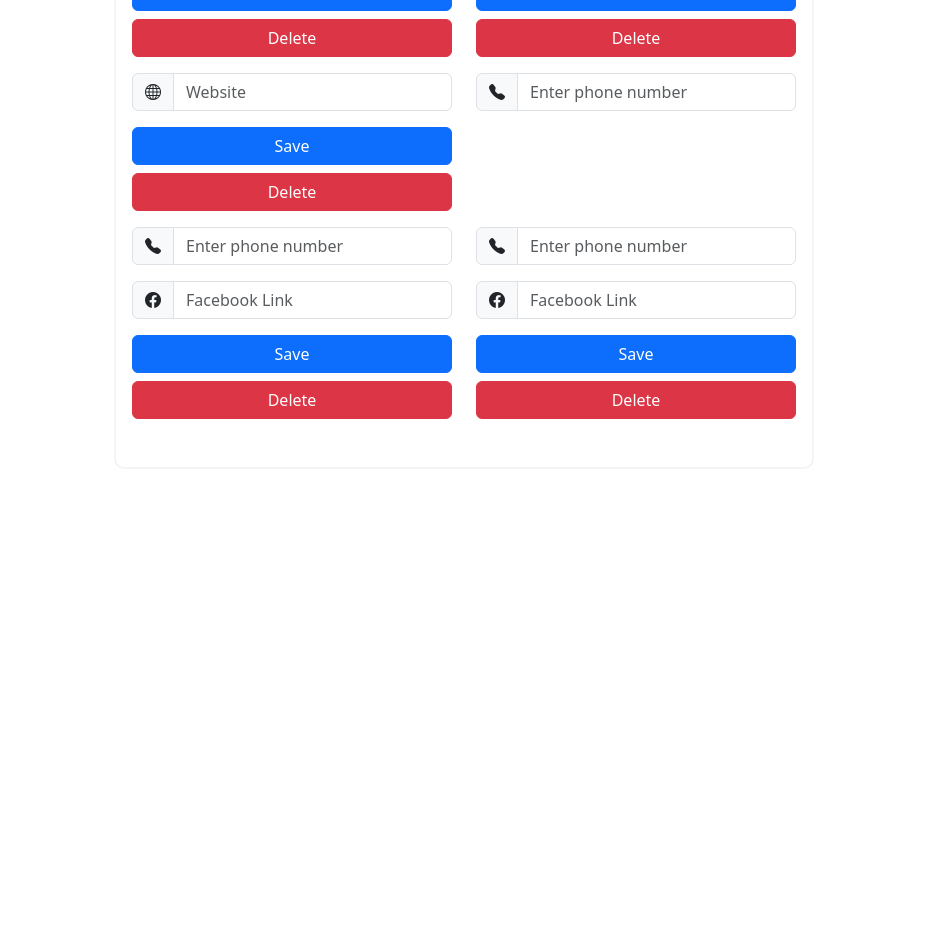
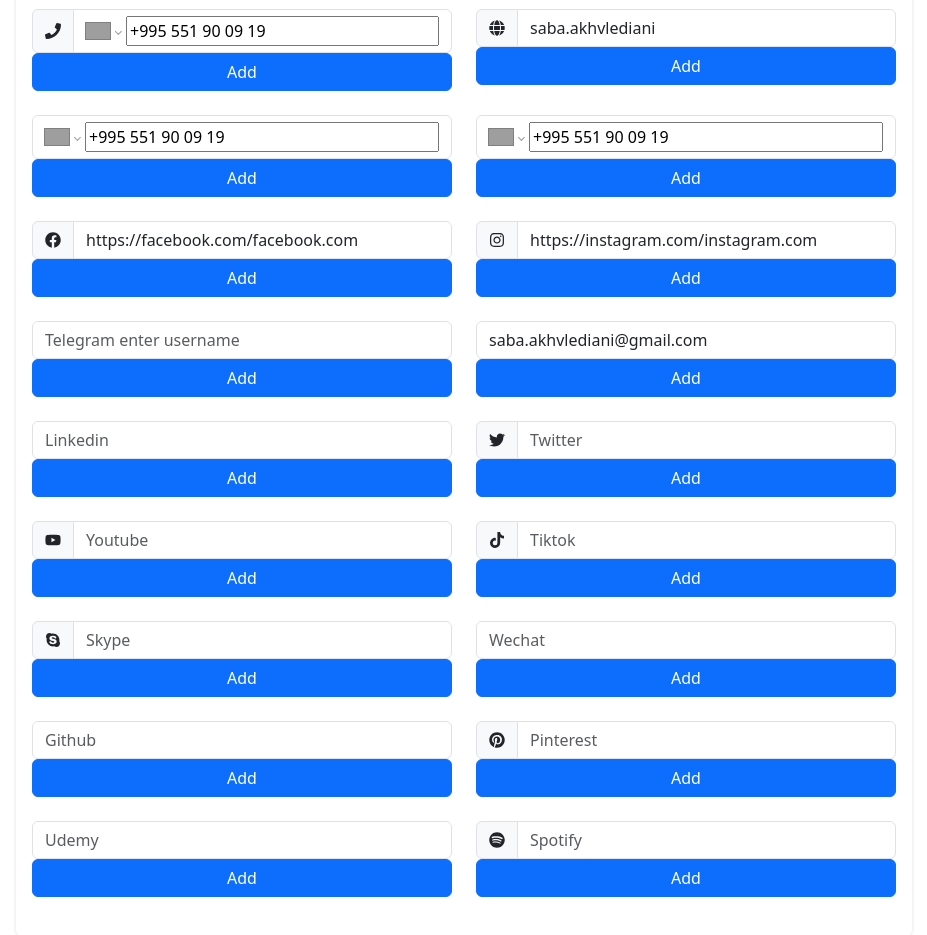
Before and after one commit to sabaakhvlediani1/Linktr, a React (Create React App) app: page / in a window 1280 px wide. Shown: the part 415-1350 px from the top of the page, without its empty margins (176-1103 px from the left). Before the commit the page ends 984 px from the top, so only its background shows below. Built offline with nearby package versions, Linux system fonts and the light colour scheme; grey boxes are pictures that could not be loaded.

Commit message:
contact form logic finish

```diff
--- a/package.json
+++ b/package.json
@@ -21,6 +21,7 @@
     "react-dom": "^18.3.1",
     "react-icons": "^5.2.1",
     "react-leaflet": "^4.2.1",
+    "react-phone-number-input": "^3.4.3",
     "react-scripts": "5.0.1",
     "recharts": "^2.12.7",
     "web-vitals": "^2.1.4"
--- a/src/components/ContactForm/ContactForm.js
+++ b/src/components/ContactForm/ContactForm.js
@@ -1,17 +1,316 @@
-import React from "react";
+import React, { useState } from "react";
 import "bootstrap/dist/css/bootstrap.min.css";
-import "bootstrap-icons/font/bootstrap-icons.css";
-import { Form, Button, InputGroup, Container, Row, Col } from "react-bootstrap";
-import PhoneInput from "./PhoneInput";
+import "react-phone-number-input/style.css";
+import PhoneInput from "react-phone-number-input";
+import { Container, Row, Col, Button, Form, InputGroup } from "react-bootstrap";
+import { FaPhone, FaGlobe, FaFacebook, FaInstagram, FaTwitter, FaYoutube, FaTiktok, FaSkype, FaWechat, FaGithub, FaPinterest, FaSpotify } from 'react-icons/fa';
+
+
+const generateUniqueId = () => {
+  return Math.random().toString(36).substr(2, 9);
+};
+
+const initialInputs =[
+  {
+    id: generateUniqueId(),
+    name: "Firstname",
+    placeholder: "Firstname",
+    value: "saba",
+    isPhoneFormat: false,
+    icon: null,
+    limit: 3,
+    count: 1,
+    type: "add"
+  },
+  {
+    id: generateUniqueId(),
+    name: "Lastname",
+    placeholder: "Lastname",
+    value: "akhvlediani",
+    isPhoneFormat: false,
+    icon: null,
+    limit: 5,
+    count: 1,
+    type: "add"
+  },
+
+  {
+    id: generateUniqueId(),
+    name: "Adress",
+    placeholder: "Adress",
+    value: "",
+    isPhoneFormat: false,
+    icon: "",
+    limit: 3,
+    count: 1,
+    type: "add"
+  },
+  {
+    id: generateUniqueId(),
+    name: "Company",
+    placeholder: "Company",
+    value: "company",
+    isPhoneFormat: false,
+    icon: null,
+    limit: 8,
+    count: 1,
+    type: "add"
+  },
+  {
+    id: generateUniqueId(),
+    name: "Position",
+    placeholder: "Position",
+    value: "react developer",
+    isPhoneFormat: false,
+    icon: null,
+    limit: 8,
+    count: 1,
+    type: "add"
+  },
+  {
+    id: generateUniqueId(),
+    name: "Phone1",
+    placeholder: "Phone",
+    value: "+995551900919",
+    isPhoneFormat: true,
+    icon: "phone",
+    limit: 3,
+    count: 1,
+    type: "add"
+  },
+  {
+    id: generateUniqueId(),
+    name: "Phone2",
+    placeholder: "Phone2",
+    value: "+995551900919",
+    isPhoneFormat: true,
+    icon: "phone",
+    limit: 3,
+    count: 1,
+    type: "add"
+  },
+  {
+    id: generateUniqueId(),
+    name: "Website",
+    placeholder: "Website",
+    value: "saba.akhvlediani",
+    isPhoneFormat: false,
+    icon: <FaGlobe />,
+    limit: 5,
+    count: 1,
+    type: "add"
+  },
+  {
+    id: generateUniqueId(),
+    name: "Whatsapp",
+    placeholder: "Whatsapp",
+    value: "+995551900919",
+    isPhoneFormat: true,
+    icon: "",
+    limit: 5,
+    count: 1,
+    type: "add"
+  },
+  {
+    id: generateUniqueId(),
+    name: "Viber",
+    placeholder: "Viber",
+    value: "+995551900919",
+    isPhoneFormat: true,
+    icon: "",
+    limit: 3,
+    count: 1,
+    type: "add"
+  },
+  {
+    id: generateUniqueId(),
+    name: "Facebook",
+    placeholder: "Facebook",
+    value: "https://facebook.com/facebook.com",
+    isPhoneFormat: false,
+    icon: <FaFacebook/>,
+    limit: 5,
+    count: 1,
+    type: "add"
+  },
+  {
+    id: generateUniqueId(),
+    name: "Instagram",
+    placeholder: "Instagram",
+    value: "https://instagram.com/instagram.com",
+    isPhoneFormat: false,
+    icon: <FaInstagram/>,
+    limit: 5,
+    count: 1,
+    type: "add"
+  },
+  {
+    id: generateUniqueId(),
+    name: "Telegram",
+    placeholder: "Telegram enter username",
+    value: "",
+    isPhoneFormat: false,
+    icon: "",
+    limit: 3,
+    count: 1,
+    type: "add"
+  },
+  {
+    id: generateUniqueId(),
+    name: "Email",
+    placeholder: "Email",
+    value: "saba.akhvlediani@gmail.com",
+    isPhoneFormat: false,
+    icon: "",
+    limit: 3,
+    count: 1,
+    type: "add"
+  },
+  {
+    id: generateUniqueId(),
+    name: "Linkedin",
+    placeholder: "Linkedin",
+    value: "",
+    isPhoneFormat: false,
+    icon: "",
+    limit: 3,
+    count: 1,
+    type: "add"
+  },
+  {
+    id: generateUniqueId(),
+    name: "Twitter",
+    placeholder: "Twitter",
+    value: "",
+    isPhoneFormat: false,
+    icon: <FaTwitter/>,
+    limit: 3,
+    count: 2,
+    type: "add"
+  },
+  {
+    id: generateUniqueId(),
+    name: "Youtube",
+    placeholder: "Youtube",
+    value: "",
+    isPhoneFormat: false,
+    icon: <FaYoutube/>,
+    limit: 2,
+    count: 1,
+    type: "add"
+  },
+  {
+    id: generateUniqueId(),
+    name: "Tiktok",
+    placeholder: "Tiktok",
+    value: "",
+    isPhoneFormat: false,
+    icon: <FaTiktok/>,
+    limit: 4,
+    count: 1,
+    type: "add"
+  },
+  {
+    id: generateUniqueId(),
+    name: "Skype",
+    placeholder: "Skype",
+    value: "",
+    isPhoneFormat: false,
+    icon: <FaSkype/>,
+    limit: 2,
+    count: 1,
+    type: "add"
+  },
+  {
+    id: generateUniqueId(),
+    name: "Wechat",
+    placeholder: "Wechat",
+    value: "",
+    isPhoneFormat: false,
+    icon: "",
+    limit: 3,
+    count: 1,
+    type: "add"
+  },
+  {
+    id: generateUniqueId(),
+    name: "Github",
+    placeholder: "Github",
+    value: "",
+    isPhoneFormat: false,
+    icon: "",
+    limit: 3,
+    count: 1,
+    type: "add"
+  },
+  {
+    id: generateUniqueId(),
+    name: "Pinterest",
+    placeholder: "Pinterest",
+    value: "",
+    isPhoneFormat: false,
+    icon: <FaPinterest/>,
+    limit: 5,
+    count: 1,
+    type: "add"
+  },
+  {
+    id: generateUniqueId(),
+    name: "Udemy",
+    placeholder: "Udemy",
+    value: "",
+    isPhoneFormat: false,
+    icon: "",
+    limit: 3,
+    count: 1,
+    type: "add"
+  },
+  {
+    id: generateUniqueId(),
+    name: "Spotify",
+    placeholder: "Spotify",
+    value: "",
+    isPhoneFormat: false,
+    icon: <FaSpotify/>,
+    limit: 3,
+    count: 1,
+    type: "add"
+  }
+];
 
 const ContactForm = () => {
+  const [inputFields, setInputFields] = useState(initialInputs);
+
+  const handleAdd = (index) => {
+    const newField = { ...inputFields[index], id: generateUniqueId(), type: "add", value: "" };
+    const newInputFields = [
+      ...inputFields.slice(0, index + 1),
+      newField,
+      ...inputFields.slice(index + 1)
+    ];
+
+    const updatedFields = newInputFields.map((field, i) => {
+      if (i === index) {
+        return { ...field, type: "delete" };
+      }
+      return field;
+    });
+
+    setInputFields(updatedFields);
+  };
+
+  const handleDelete = (index) => {
+    const newInputFields = inputFields.filter((_, i) => i !== index);
+    setInputFields(newInputFields);
+  };
+
   return (
     <Container className="d-flex justify-content-center">
       <Form
         className="p-3"
         style={{
           width: "100%",
-          maxWidth: "700px",
+          maxWidth: "900px",
           paddingLeft: "20px",
           paddingRight: "20px",
           marginTop: "100px",
@@ -20,124 +319,56 @@
           borderRadius: "10px",
         }}
       >
-        <Row className="mb-3">
-          <Form.Group as={Col} md="6">
-            <Form.Control type="text" placeholder="First Name" />
-          </Form.Group>
-          <Form.Group as={Col} md="6">
-            <Form.Control type="text" placeholder="Last Name" />
-          </Form.Group>
-        </Row>
-
         <Row>
-          <Form.Group as={Col} md="6" className="mb-3">
-            <Form.Control type="text" placeholder="City" />
-          </Form.Group>
-          <Form.Group as={Col} md="6">
-            <Form.Control type="text" placeholder="Company" />
-          </Form.Group>
-          <Form.Group as={Col} md="6">
-            <Form.Control type="text" placeholder="Job Title" />
-          </Form.Group>
-          <PhoneInput />
-        </Row>
-
-        <Row className="mb-3">
-          <PhoneInput />
-          <PhoneInput />
-          <Form.Group as={Col} md="6" className="mb-3">
+          {inputFields.map((field, index) => (
+            <Col md="6" key={field.id}>
+              <Form.Group className="mb-3">
+                {field.isPhoneFormat ? (
                   <InputGroup>
+                    {field.icon && (
                       <InputGroup.Text>
-                <i className="bi bi-globe"></i>
+                        <FaPhone />
                       </InputGroup.Text>
-              <Form.Control type="text" placeholder="Website" />
+                    )}
+                    <PhoneInput
+                      international
+                      defaultCountry="US"
+                      value={field.value}
+                      onChange={(value) => {
+                        const newInputFields = [...inputFields];
+                        newInputFields[index].value = value;
+                        setInputFields(newInputFields);
+                      }}
+                      placeholder={field.placeholder}
+                      className="form-control"
+                    />
                   </InputGroup>
-          </Form.Group>
-          <Form.Group as={Col} md="6">
+                ) : (
                   <InputGroup>
+                    {field.icon && (
                       <InputGroup.Text>
-                <i className="bi bi-globe"></i>
+                        {field.icon}
                       </InputGroup.Text>
-              <Form.Control type="text" placeholder="Website" />
+                    )}
+                    <Form.Control
+                      type="text"
+                      placeholder={field.placeholder}
+                      defaultValue={field.value}
+                    />
                   </InputGroup>
-          </Form.Group>
-          <Form.Group as={Col} md="6">
-            <Button variant="primary" className="w-100 mb-2">
-              Save
-            </Button>
-            <Button variant="danger" className="w-100">
-              Delete
+                )}
+                <Button
+                  variant={field.type === "add" ? "primary" : "danger"}
+                  className="w-100 mb-2"
+                  onClick={() =>
+                    field.type === "add" ? handleAdd(index) : handleDelete(index)
+                  }
+                >
+                  {field.type === "add" ? "Add" : "Delete"}
                 </Button>
               </Form.Group>
-          <Form.Group as={Col} md="6">
-            <Button variant="primary" className="w-100 mb-2">
-              Save
-            </Button>
-            <Button variant="danger" className="w-100">
-              Delete
-            </Button>
-          </Form.Group>
-        </Row>
-
-        <Row className="mb-3">
-          <Form.Group as={Col} md="6">
-            <InputGroup>
-              <InputGroup.Text>
-                <i className="bi bi-globe"></i>
-              </InputGroup.Text>
-              <Form.Control type="text" placeholder="Website" />
-            </InputGroup>
-          </Form.Group>
-
-          <PhoneInput />
-
-          <Form.Group as={Col} md="6">
-            <Button variant="primary" className="w-100 mb-2">
-              Save
-            </Button>
-            <Button variant="danger" className="w-100">
-              Delete
-            </Button>
-          </Form.Group>
-        </Row>
-
-        <Row className="mb-3">
-
-          <PhoneInput />
-          <PhoneInput />
-
-          <Form.Group as={Col} md="6">
-            <InputGroup>
-              <InputGroup.Text>
-                <i className="bi bi-facebook"></i>
-              </InputGroup.Text>
-              <Form.Control type="text" placeholder="Facebook Link" />
-            </InputGroup>
-          </Form.Group>
-          <Form.Group as={Col} md="6" className="mb-3">
-            <InputGroup>
-              <InputGroup.Text>
-                <i className="bi bi-facebook"></i>
-              </InputGroup.Text>
-              <Form.Control type="text" placeholder="Facebook Link" />
-            </InputGroup>
-          </Form.Group>
-          <Form.Group as={Col} md="6" className="mb-3">
-            <Button variant="primary" className="w-100 mb-2">
-              Save
-            </Button>
-            <Button variant="danger" className="w-100">
-              Delete
-            </Button>
-          </Form.Group>
-          <Form.Group as={Col} md="6" className="mb-3">
-            <Button variant="primary" className="w-100 mb-2">
-              Save
-            </Button>
-            <Button variant="danger" className="w-100">
-              Delete
-            </Button>
-          </Form.Group>
+            </Col>
+          ))}
         </Row>
       </Form>
     </Container>
--- a/src/components/ContactForm/PhoneInput.js
+++ /dev/null
@@ -1,19 +0,0 @@
-import React from "react";
-import "bootstrap/dist/css/bootstrap.min.css";
-import "bootstrap-icons/font/bootstrap-icons.css";
-import { Form, Button, InputGroup, Container, Row, Col } from "react-bootstrap";
-
-const PhoneInput = () => {
-  return (
-    <Form.Group as={Col} md="6" className="mb-3">
-      <InputGroup>
-        <InputGroup.Text>
-          <i className="bi bi-telephone-fill"></i>
-        </InputGroup.Text>
-        <Form.Control type="text" placeholder="Enter phone number" />
-      </InputGroup>
-    </Form.Group>
-  );
-};
-
-export default PhoneInput;
```
Also changed, not shown: src/api/Api.js (+48 -6 lines), 1 other file (tests, documents, lock files or other folders). Lines whose indentation alone changed are shown as unchanged.
